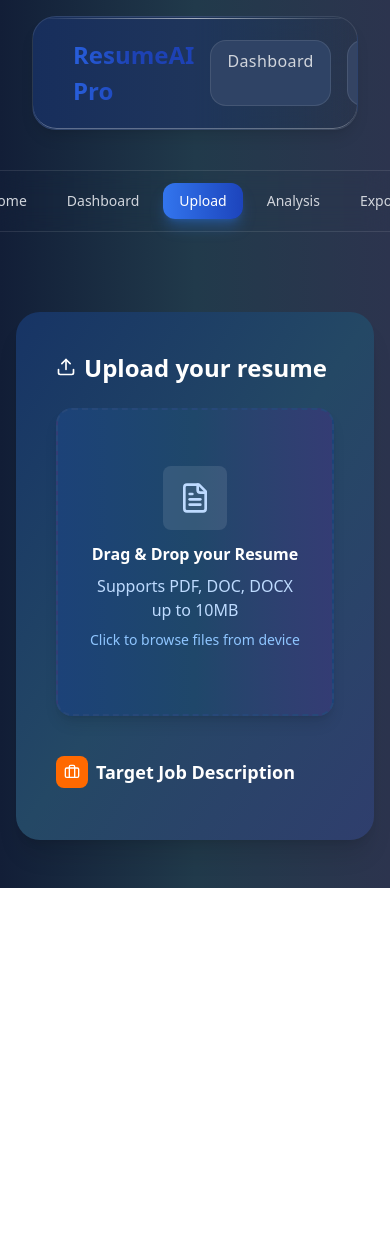
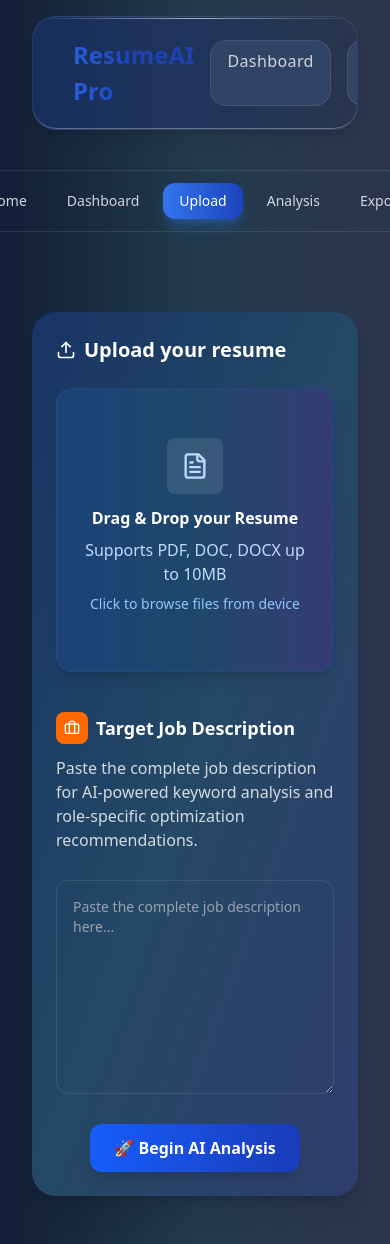
Before and after one commit to philipgisore/AIResumeAnalyzer, a React (Vite) app: page /upload in a window 390 px wide. Before the commit the page ends 888 px from the top, so only its background shows below. Built offline with nearby package versions, Linux system fonts and the light colour scheme; a web font is replaced by a local one.

Commit message:
feat(analysis): simplify Analysis page to load results from localStorage only
- Removed unused useParams and getAnalysisById logic
- Fixed missing useState import issue
- Display analysis summary and optimized resume directly
- Improved readability and reduced code complexity

```diff
--- /dev/null
+++ b/src/components/BeginAnalysis.jsx
@@ -0,0 +1,51 @@
+import { useNavigate } from "react-router-dom";
+import { useState } from "react";
+
+export default function UploadSection({ resumeFile, jobDescription }) {
+  const navigate = useNavigate();
+  const [loading, setLoading] = useState(false);
+
+  const handleAIAnalysis = async () => {
+    if (!resumeFile) {
+      alert("Please upload a resume first!");
+      return;
+    }
+
+    setLoading(true);
+
+    try {
+      // Simulated AI API call (replace with your backend/AI endpoint)
+      const response = await fetch("http://localhost:5000/api/analyze", {
+        method: "POST",
+        headers: { "Content-Type": "application/json" },
+        body: JSON.stringify({
+          resume: resumeFile,
+          jobDescription: jobDescription, // if you have it
+        }),
+      });
+
+      const data = await response.json();
+
+      // Save to localStorage or context so Analysis page can read it
+      localStorage.setItem("analysisResult", JSON.stringify(data));
+
+      // Navigate to analysis page
+      navigate("/analysis");
+    } catch (error) {
+      console.error("AI analysis failed", error);
+      alert("Something went wrong while analyzing. Try again.");
+    } finally {
+      setLoading(false);
+    }
+  };
+
+  return (
+    <button
+      onClick={handleAIAnalysis}
+      disabled={loading}
+      className="w-fit flex justify-center mx-auto mt-6 py-3 px-6 rounded-xl bg-gradient-to-r from-blue-600 to-blue-800 text-white font-semibold shadow-lg hover:opacity-90 transition disabled:opacity-50"
+    >
+      {loading ? "Analyzing..." : "🚀 Begin AI Analysis"}
+    </button>
+  );
+}
--- a/src/output.css
+++ b/src/output.css
@@ -9,6 +9,7 @@
     --font-mono: ui-monospace, SFMono-Regular, Menlo, Monaco, Consolas, "Liberation Mono",
       "Courier New", monospace;
     --color-red-400: oklch(70.4% 0.191 22.216);
+    --color-red-500: oklch(63.7% 0.237 25.331);
     --color-orange-400: oklch(75% 0.183 55.934);
     --color-orange-500: oklch(70.5% 0.213 47.604);
     --color-green-400: oklch(79.2% 0.209 151.711);
@@ -47,6 +48,8 @@
     --container-5xl: 64rem;
     --container-6xl: 72rem;
     --container-7xl: 80rem;
+    --text-xs: 0.75rem;
+    --text-xs--line-height: calc(1 / 0.75);
     --text-sm: 0.875rem;
     --text-sm--line-height: calc(1.25 / 0.875);
     --text-base: 1rem;
@@ -321,6 +324,9 @@
   .table {
     display: table;
   }
+  .h-3 {
+    height: calc(var(--spacing) * 3);
+  }
   .h-4 {
     height: calc(var(--spacing) * 4);
   }
@@ -330,9 +336,15 @@
   .h-6 {
     height: calc(var(--spacing) * 6);
   }
+  .h-7 {
+    height: calc(var(--spacing) * 7);
+  }
   .h-8 {
     height: calc(var(--spacing) * 8);
   }
+  .h-14 {
+    height: calc(var(--spacing) * 14);
+  }
   .h-16 {
     height: calc(var(--spacing) * 16);
   }
@@ -342,20 +354,32 @@
   .h-full {
     height: 100%;
   }
+  .min-h-\[200px\] {
+    min-height: 200px;
+  }
   .min-h-\[220px\] {
     min-height: 220px;
   }
   .min-h-screen {
     min-height: 100vh;
   }
+  .w-3 {
+    width: calc(var(--spacing) * 3);
+  }
   .w-4 {
     width: calc(var(--spacing) * 4);
   }
   .w-5 {
     width: calc(var(--spacing) * 5);
   }
+  .w-7 {
+    width: calc(var(--spacing) * 7);
+  }
   .w-8 {
     width: calc(var(--spacing) * 8);
+  }
+  .w-14 {
+    width: calc(var(--spacing) * 14);
   }
   .w-16 {
     width: calc(var(--spacing) * 16);
@@ -423,6 +447,9 @@
   }
   .justify-center {
     justify-content: center;
+  }
+  .gap-1 {
+    gap: calc(var(--spacing) * 1);
   }
   .gap-2 {
     gap: calc(var(--spacing) * 2);
@@ -454,6 +481,11 @@
       margin-inline-end: calc(calc(var(--spacing) * 4) * calc(1 - var(--tw-space-x-reverse)));
     }
   }
+  .truncate {
+    overflow: hidden;
+    text-overflow: ellipsis;
+    white-space: nowrap;
+  }
   .overflow-hidden {
     overflow: hidden;
   }
@@ -477,6 +509,9 @@
   }
   .rounded-lg {
     border-radius: var(--radius-lg);
+  }
+  .rounded-md {
+    border-radius: var(--radius-md);
   }
   .rounded-xl {
     border-radius: var(--radius-xl);
@@ -551,6 +586,15 @@
   .bg-orange-500 {
     background-color: var(--color-orange-500);
   }
+  .bg-red-500 {
+    background-color: var(--color-red-500);
+  }
+  .bg-red-500\/70 {
+    background-color: color-mix(in srgb, oklch(63.7% 0.237 25.331) 70%, transparent);
+    @supports (color: color-mix(in lab, red, red)) {
+      background-color: color-mix(in oklab, var(--color-red-500) 70%, transparent);
+    }
+  }
   .bg-transparent {
     background-color: transparent;
   }
@@ -793,9 +837,16 @@
     --tw-gradient-to: var(--color-blue-700);
     --tw-gradient-stops: var(--tw-gradient-via-stops, var(--tw-gradient-position), var(--tw-gradient-from) var(--tw-gradient-from-position), var(--tw-gradient-to) var(--tw-gradient-to-position));
   }
+  .to-blue-800 {
+    --tw-gradient-to: var(--color-blue-800);
+    --tw-gradient-stops: var(--tw-gradient-via-stops, var(--tw-gradient-position), var(--tw-gradient-from) var(--tw-gradient-from-position), var(--tw-gradient-to) var(--tw-gradient-to-position));
+  }
   .bg-clip-text {
     background-clip: text;
   }
+  .p-3 {
+    padding: calc(var(--spacing) * 3);
+  }
   .p-4 {
     padding: calc(var(--spacing) * 4);
   }
@@ -822,6 +873,9 @@
   }
   .p-25 {
     padding: calc(var(--spacing) * 25);
+  }
+  .px-3 {
+    padding-inline: calc(var(--spacing) * 3);
   }
   .px-4 {
     padding-inline: calc(var(--spacing) * 4);
@@ -889,6 +943,10 @@
     font-size: var(--text-xl);
     line-height: var(--tw-leading, var(--text-xl--line-height));
   }
+  .text-xs {
+    font-size: var(--text-xs);
+    line-height: var(--tw-leading, var(--text-xs--line-height));
+  }
   .text-\[1\.5rem\] {
     font-size: 1.5rem;
   }
@@ -910,6 +968,10 @@
     --tw-font-weight: var(--font-weight-bold);
     font-weight: var(--font-weight-bold);
   }
+  .font-extralight {
+    --tw-font-weight: var(--font-weight-extralight);
+    font-weight: var(--font-weight-extralight);
+  }
   .font-light {
     --tw-font-weight: var(--font-weight-light);
     font-weight: var(--font-weight-light);
@@ -918,10 +980,17 @@
     --tw-font-weight: var(--font-weight-semibold);
     font-weight: var(--font-weight-semibold);
   }
+  .font-thin {
+    --tw-font-weight: var(--font-weight-thin);
+    font-weight: var(--font-weight-thin);
+  }
   .tracking-wide {
     --tw-tracking: var(--tracking-wide);
     letter-spacing: var(--tracking-wide);
   }
+  .whitespace-pre-wrap {
+    white-space: pre-wrap;
+  }
   .text-blue-100 {
     color: var(--color-blue-100);
   }
@@ -939,6 +1008,9 @@
   }
   .text-gray-300 {
     color: var(--color-gray-300);
+  }
+  .text-gray-400 {
+    color: var(--color-gray-400);
   }
   .text-gray-500 {
     color: var(--color-gray-500);
@@ -1012,6 +1084,15 @@
   .ring-blue-400 {
     --tw-ring-color: var(--color-blue-400);
   }
+  .ring-white {
+    --tw-ring-color: var(--color-white);
+  }
+  .ring-white\/10 {
+    --tw-ring-color: color-mix(in srgb, #fff 10%, transparent);
+    @supports (color: color-mix(in lab, red, red)) {
+      --tw-ring-color: color-mix(in oklab, var(--color-white) 10%, transparent);
+    }
+  }
   .outline {
     outline-style: var(--tw-outline-style);
     outline-width: 1px;
@@ -1035,6 +1116,11 @@
     -webkit-backdrop-filter: var(--tw-backdrop-blur,) var(--tw-backdrop-brightness,) var(--tw-backdrop-contrast,) var(--tw-backdrop-grayscale,) var(--tw-backdrop-hue-rotate,) var(--tw-backdrop-invert,) var(--tw-backdrop-opacity,) var(--tw-backdrop-saturate,) var(--tw-backdrop-sepia,);
     backdrop-filter: var(--tw-backdrop-blur,) var(--tw-backdrop-brightness,) var(--tw-backdrop-contrast,) var(--tw-backdrop-grayscale,) var(--tw-backdrop-hue-rotate,) var(--tw-backdrop-invert,) var(--tw-backdrop-opacity,) var(--tw-backdrop-saturate,) var(--tw-backdrop-sepia,);
   }
+  .transition {
+    transition-property: color, background-color, border-color, outline-color, text-decoration-color, fill, stroke, --tw-gradient-from, --tw-gradient-via, --tw-gradient-to, opacity, box-shadow, transform, translate, scale, rotate, filter, -webkit-backdrop-filter, backdrop-filter, display, visibility, content-visibility, overlay, pointer-events;
+    transition-timing-function: var(--tw-ease, var(--default-transition-timing-function));
+    transition-duration: var(--tw-duration, var(--default-transition-duration));
+  }
   .transition-all {
     transition-property: all;
     transition-timing-function: var(--tw-ease, var(--default-transition-timing-function));
@@ -1061,6 +1147,11 @@
   .ease-in-out {
     --tw-ease: var(--ease-in-out);
     transition-timing-function: var(--ease-in-out);
+  }
+  .placeholder\:text-gray-400 {
+    &::placeholder {
+      color: var(--color-gray-400);
+    }
   }
   .before\:absolute {
     &::before {
@@ -1247,6 +1338,13 @@
       }
     }
   }
+  .hover\:bg-red-500 {
+    &:hover {
+      @media (hover: hover) {
+        background-color: var(--color-red-500);
+      }
+    }
+  }
   .hover\:from-\[\#387CF3\] {
     &:hover {
       @media (hover: hover) {
@@ -1341,6 +1439,108 @@
       }
     }
   }
+  .focus\:border-blue-400 {
+    &:focus {
+      border-color: var(--color-blue-400);
+    }
+  }
+  .focus\:ring-2 {
+    &:focus {
+      --tw-ring-shadow: var(--tw-ring-inset,) 0 0 0 calc(2px + var(--tw-ring-offset-width)) var(--tw-ring-color, currentcolor);
+      box-shadow: var(--tw-inset-shadow), var(--tw-inset-ring-shadow), var(--tw-ring-offset-shadow), var(--tw-ring-shadow), var(--tw-shadow);
+    }
+  }
+  .focus\:ring-blue-400 {
+    &:focus {
+      --tw-ring-color: var(--color-blue-400);
+    }
+  }
+  .focus\:ring-blue-500 {
+    &:focus {
+      --tw-ring-color: var(--color-blue-500);
+    }
+  }
+  .focus\:ring-white\/10 {
+    &:focus {
+      --tw-ring-color: color-mix(in srgb, #fff 10%, transparent);
+      @supports (color: color-mix(in lab, red, red)) {
+        --tw-ring-color: color-mix(in oklab, var(--color-white) 10%, transparent);
+      }
+    }
+  }
+  .focus\:outline {
+    &:focus {
+      outline-style: var(--tw-outline-style);
+      outline-width: 1px;
+    }
+  }
+  .focus\:outline-none {
+    &:focus {
+      --tw-outline-style: none;
+      outline-style: none;
+    }
+  }
+  .hover\:focus\:border-blue-300 {
+    &:hover {
+      @media (hover: hover) {
+        &:focus {
+          border-color: var(--color-blue-300);
+        }
+      }
+    }
+  }
+  .hover\:focus\:border-white\/30 {
+    &:hover {
+      @media (hover: hover) {
+        &:focus {
+          border-color: color-mix(in srgb, #fff 30%, transparent);
+          @supports (color: color-mix(in lab, red, red)) {
+            border-color: color-mix(in oklab, var(--color-white) 30%, transparent);
+          }
+        }
+      }
+    }
+  }
+  .hover\:focus\:ring-2 {
+    &:hover {
+      @media (hover: hover) {
+        &:focus {
+          --tw-ring-shadow: var(--tw-ring-inset,) 0 0 0 calc(2px + var(--tw-ring-offset-width)) var(--tw-ring-color, currentcolor);
+          box-shadow: var(--tw-inset-shadow), var(--tw-inset-ring-shadow), var(--tw-ring-offset-shadow), var(--tw-ring-shadow), var(--tw-shadow);
+        }
+      }
+    }
+  }
+  .disabled\:opacity-50 {
+    &:disabled {
+      opacity: 50%;
+    }
+  }
+  .sm\:h-8 {
+    @media (width >= 40rem) {
+      height: calc(var(--spacing) * 8);
+    }
+  }
+  .sm\:h-16 {
+    @media (width >= 40rem) {
+      height: calc(var(--spacing) * 16);
+    }
+  }
+  .sm\:min-h-\[220px\] {
+    @media (width >= 40rem) {
+      min-height: 220px;
+    }
+  }
+  .sm\:w-8 {
+    @media (width >= 40rem) {
+      width: calc(var(--spacing) * 8);
+    }
+  }
+  .sm\:w-16 {
+    @media (width >= 40rem) {
+      width: calc(var(--spacing) * 16);
+    }
+  }
   .sm\:max-w-\[34rem\] {
     @media (width >= 40rem) {
       max-width: 34rem;
@@ -1356,6 +1556,11 @@
       padding: calc(var(--spacing) * 8);
     }
   }
+  .sm\:p-10 {
+    @media (width >= 40rem) {
+      padding: calc(var(--spacing) * 10);
+    }
+  }
   .sm\:px-6 {
     @media (width >= 40rem) {
       padding-inline: calc(var(--spacing) * 6);
@@ -1364,12 +1569,24 @@
   .sm\:pb-10 {
     @media (width >= 40rem) {
       padding-bottom: calc(var(--spacing) * 10);
+    }
+  }
+  .sm\:text-2xl {
+    @media (width >= 40rem) {
+      font-size: var(--text-2xl);
+      line-height: var(--tw-leading, var(--text-2xl--line-height));
     }
   }
   .sm\:text-5xl {
     @media (width >= 40rem) {
       font-size: var(--text-5xl);
       line-height: var(--tw-leading, var(--text-5xl--line-height));
+    }
+  }
+  .sm\:text-base {
+    @media (width >= 40rem) {
+      font-size: var(--text-base);
+      line-height: var(--tw-leading, var(--text-base--line-height));
     }
   }
   .sm\:text-xl {
--- a/src/pages/Upload.jsx
+++ b/src/pages/Upload.jsx
@@ -1,15 +1,15 @@
-import React, { useState, useEffect } from 'react';
-import { saveUpload } from '../utils/storage';
-import { Upload, FileText, Briefcase } from "lucide-react"
-import { p } from 'framer-motion/client';
+import React, { useState, useEffect } from "react";
+import { saveUpload } from "../utils/storage";
+import { Upload, FileText, Briefcase, X } from "lucide-react";
+import BeginAnalysis from "../components/BeginAnalysis";
 
 export default function ResumeUpload() {
   const [resumeFile, setResumeFile] = useState(null);
   const [resumeBase64, setResumeBase64] = useState(null);
-    const [jobDescription, setJobDescription] = useState('');
+  const [jobDescription, setJobDescription] = useState("");
   const [dragActive, setDragActive] = useState(false);
 
-    // Load from localStorage when the component mounts
+  // Load saved data from localStorage
   useEffect(() => {
     const storedFileName = localStorage.getItem("resumeFileName");
     const storedFileContent = localStorage.getItem("resumeFileContent");
@@ -20,14 +20,14 @@ export default function ResumeUpload() {
     if (storedDesc) setJobDescription(storedDesc);
   }, []);
 
-    // Save to localStorage whenever values change
+  // Save data to localStorage whenever values change
   useEffect(() => {
     if (resumeFile) localStorage.setItem("resumeFileName", resumeFile);
     if (resumeBase64) localStorage.setItem("resumeFileContent", resumeBase64);
     if (jobDescription) localStorage.setItem("jobDescription", jobDescription);
   }, [resumeFile, resumeBase64, jobDescription]);
 
-    // Convert file to Base64 string
+  // Convert file to Base64
   const fileToBase64 = (file) =>
     new Promise((resolve, reject) => {
       const reader = new FileReader();
@@ -37,46 +37,42 @@ export default function ResumeUpload() {
     });
 
   // Handle file upload
-    const handleFile = async (e) => {
-        const file = e.target.files[0];
+  const handleFile = async (file) => {
     if (file && file.size <= 10 * 1024 * 1024) {
       const base64 = await fileToBase64(file);
       setResumeFile(file.name);
       setResumeBase64(base64);
-            saveUpload(file); // store metadata
+      saveUpload(file);
     } else {
       alert("File too large. Max 10MB");
     }
   };
 
-    const handleFileChange = async (e) => {
-        const file = e.target.files[0];
-        if (file) handleFile(file);
+  const handleFileChange = (e) => {
+    if (e.target.files[0]) handleFile(e.target.files[0]);
   };
 
-    //Drag & Drop handlers
+  // Drag & Drop handlers
   const handleDragOver = (e) => {
     e.preventDefault();
     setDragActive(true);
   };
-
   const handleDragLeave = () => setDragActive(false);
-
-    const handleDrop = async (e) => {
+  const handleDrop = (e) => {
     e.preventDefault();
     setDragActive(false);
-
     if (e.dataTransfer.files && e.dataTransfer.files[0]) {
       handleFile(e.dataTransfer.files[0]);
     }
-    }
+  };
 
+  // Remove file
   const handleRemoveFile = () => {
     setResumeFile(null);
     setResumeBase64(null);
-        localStorage.removeItem("resumeFileName")
-        localStorage.removeItem("resumeFileContent")
-    }
+    localStorage.removeItem("resumeFileName");
+    localStorage.removeItem("resumeFileContent");
+  };
 
   // Mock AI integration later
   const handleSubmit = () => {
@@ -85,11 +81,11 @@ export default function ResumeUpload() {
       return;
     }
 
-        //Save to storage.js for Dashboard to display
+    // Example save call
     saveAnalysis({
       id: Date.now(),
       title: resumeFile,
-            data: {summary: jobDescription},
+      data: { summary: jobDescription },
     });
 
     console.log("Saved analysis:", {
@@ -100,25 +96,31 @@ export default function ResumeUpload() {
   };
 
   return (
-    <section className="w-full flex justify-center items-center py-12 pt-20">
-        <div className="w-full max-w-5xl mx-auto bg-gradient-to-br from-[#173465] via-[#244865] to-[#2F3E6D] rounded-[24px] p-10 shadow-xl">
+    <section className="w-full flex justify-center items-center py-12 pt-20 px-4">
+      <div className="w-full max-w-5xl bg-gradient-to-br from-[#173465] via-[#244865] to-[#2F3E6D] rounded-[24px] p-6 sm:p-10 shadow-xl">
         {/* Header */}
-            <div className="flex items-baseline gap-2 mb-6">
+        <div className="flex items-center gap-2 mb-6">
           <Upload className="w-5 h-5 text-white" />
-            <h2 className="text-white text-2xl font-bold font-sans">Upload your resume</h2>
+          <h2 className="text-white text-xl sm:text-2xl font-bold font-sans">
+            Upload your resume
+          </h2>
         </div>
 
-            {/* Drag & Drop area */}
+        {/* Drag & Drop Area */}
         <div
           onDragEnter={handleDragOver}
           onDragOver={handleDragOver}
           onDragLeave={handleDragLeave}
           onDrop={handleDrop}
-            onClick={() => document.getElementById('resume-upload').click()}
-            className={`relative w-full min-h-[220px] border-2 border-dashed p-8 text-center transition-all duration-200 cursor-pointer
+          onClick={() => document.getElementById("resume-upload").click()}
+          className={`relative w-full min-h-[200px] sm:min-h-[220px] border-2 border-dashed p-6 sm:p-8 text-center transition-all duration-200 cursor-pointer
             bg-gradient-to-r from-[#1C4278] via-[#1F476A] to-[#343C74]
             rounded-2xl shadow-lg border-[#274879]
-                ${dragActive ? 'ring-2 ring-blue-400 ' : 'hover:border-white/10 hover:translate-y-1'}`}
+            ${
+              dragActive
+                ? "ring-2 ring-blue-400"
+                : "hover:border-white/10 hover:translate-y-1"
+            }`}
         >
           <input
             id="resume-upload"
@@ -129,24 +131,36 @@ export default function ResumeUpload() {
           />
 
           <div className="space-y-3 mt-6">
-                <div className="w-16 h-16 bg-white/10 rounded-lg flex items-center justify-center mx-auto">
-                <FileText className="w-8 h-8 text-blue-200" />
+            <div className="w-14 h-14 sm:w-16 sm:h-16 bg-white/10 rounded-lg flex items-center justify-center mx-auto">
+              <FileText className="w-7 h-7 sm:w-8 sm:h-8 text-blue-200" />
             </div>
 
-                <label htmlFor="resume-upload" className="cursor-pointer block">
             {resumeFile ? (
               <div>
-                    <p className="text-white/80 mt-1">📄 {resumeFile} uploaded successfully</p>
+                <p className="text-white/80 mt-1 truncate">
+                  📄 {resumeFile} uploaded successfully
+                </p>
                 <p className="text-blue-200 text-sm mt-2">Click to change file</p>
+                <button
+                  onClick={handleRemoveFile}
+                  className="mt-3 inline-flex items-center gap-1 px-3 py-1 text-xs text-white bg-red-500/70 hover:bg-red-500 rounded-md transition"
+                >
+                  <X className="w-3 h-3" /> Remove File
+                </button>
               </div>
             ) : (
               <div>
-                    <h3 className="text-white font-semibold">Drag & Drop your Resume</h3>
-                    <p className="text-blue-200 mt-2">Supports PDF, DOC, DOCX up to 10MB</p>
-                    <p className="text-blue-300 text-sm mt-2 mb-8">Click to browse files from device</p>
+                <h3 className="text-white font-semibold">
+                  Drag & Drop your Resume
+                </h3>
+                <p className="text-blue-200 mt-2">
+                  Supports PDF, DOC, DOCX up to 10MB
+                </p>
+                <p className="text-blue-300 text-sm mt-2 mb-8">
+                  Click to browse files from device
+                </p>
               </div>
             )}
-                </label>
           </div>
         </div>
 
@@ -155,14 +169,30 @@ export default function ResumeUpload() {
           <div className="w-8 h-8 bg-orange-500 rounded-lg flex items-center justify-center">
             <Briefcase className="w-4 h-4 text-white" />
           </div>
-            <h3 className="text-white font-semibold text-lg">Target Job Description</h3>
+          <h3 className="text-white font-semibold text-lg">
+            Target Job Description
+          </h3>
         </div>
 
-            {/* …your textarea + button here… */}
+        <p className="font-light text-white/80 mb-4">
+          Paste the complete job description for AI-powered keyword analysis and
+          role-specific optimization recommendations.
+        </p>
+
+        <textarea
+          value={jobDescription}
+          onChange={(e) => setJobDescription(e.target.value)}
+          placeholder="Paste the complete job description here..."
+          className="w-full mt-3 p-4 border border-white/10 rounded-xl text-white font-light font-sans bg-transparent
+            focus:outline-none focus:ring-2 focus:ring-white/10 hover:focus:border-white/30
+            placeholder:text-gray-400 text-sm sm:text-base"
+          rows="9"
+        />
+
+        {/* Begin AI analysis button */}
+        <BeginAnalysis resumeFile={resumeFile} jobDescription={jobDescription} />
+
       </div>
     </section>
-
-
   );
-
 }
```
Also changed, not shown: src/pages/Analysis.jsx (+36 -11 lines). Lines whose indentation alone changed are shown as unchanged.
